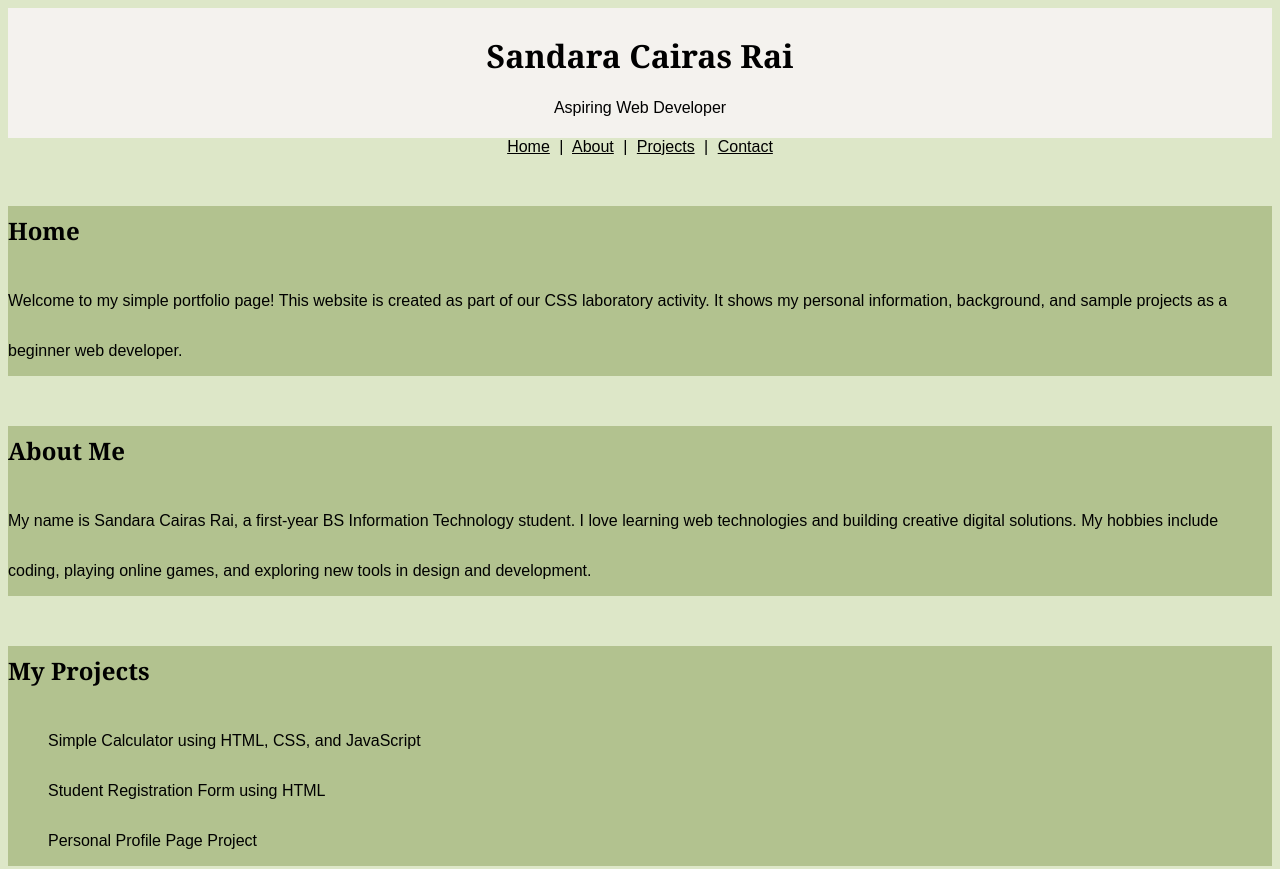
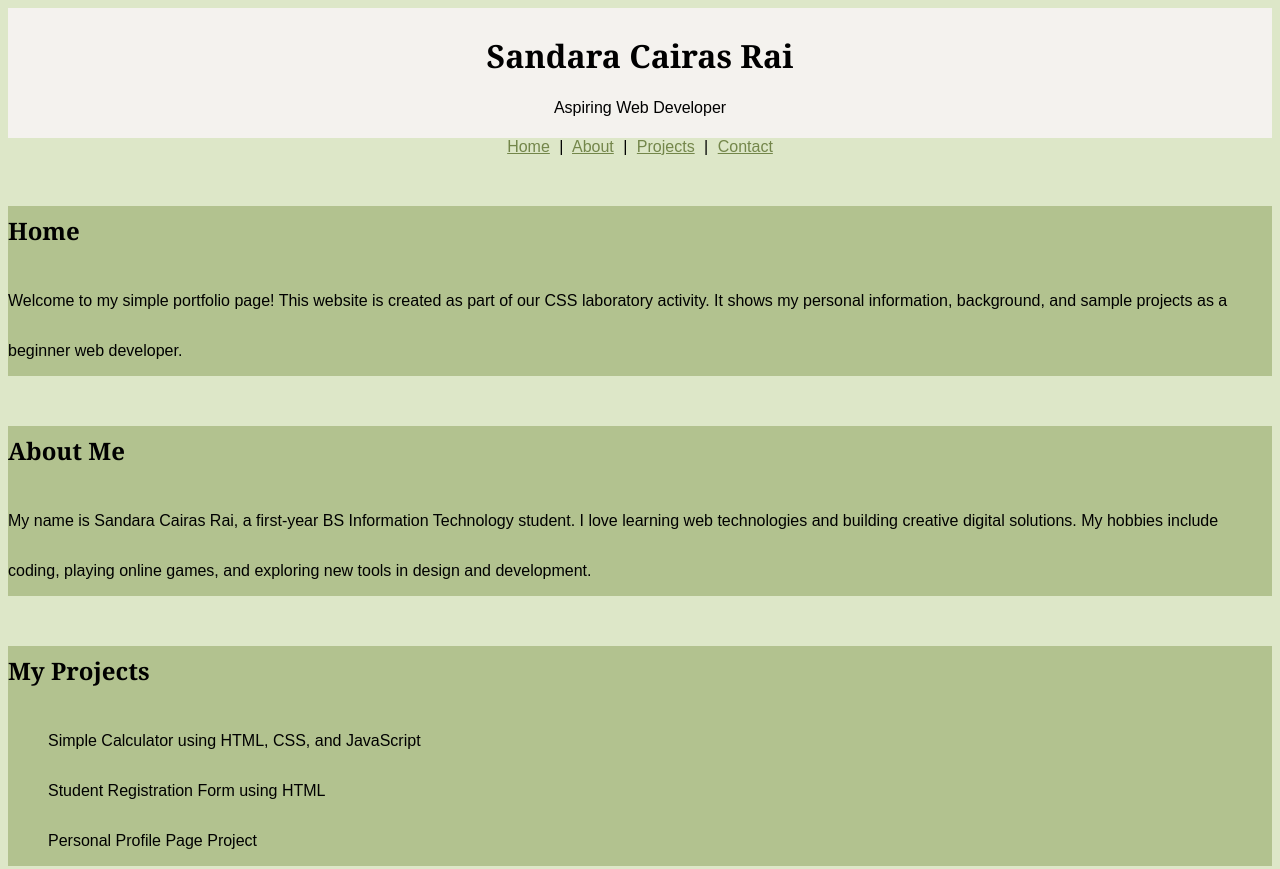
Before and after one commit to 20255042/Finals-Lab1, a plain HTML site: page Index.html in a window 1280 px wide. Shown: the top 869 px of the page. Drawn offline with Linux system fonts and the light colour scheme.

Commit message:
Update myStyle.css

```diff
--- a/myStyle.css
+++ b/myStyle.css
@@ -22,7 +22,7 @@ nav, a{
     word-spacing: 5px;
 }
 a{
-    color: black;
+    color: #73864a;
 }
 main{
     line-height: 50px;
```
